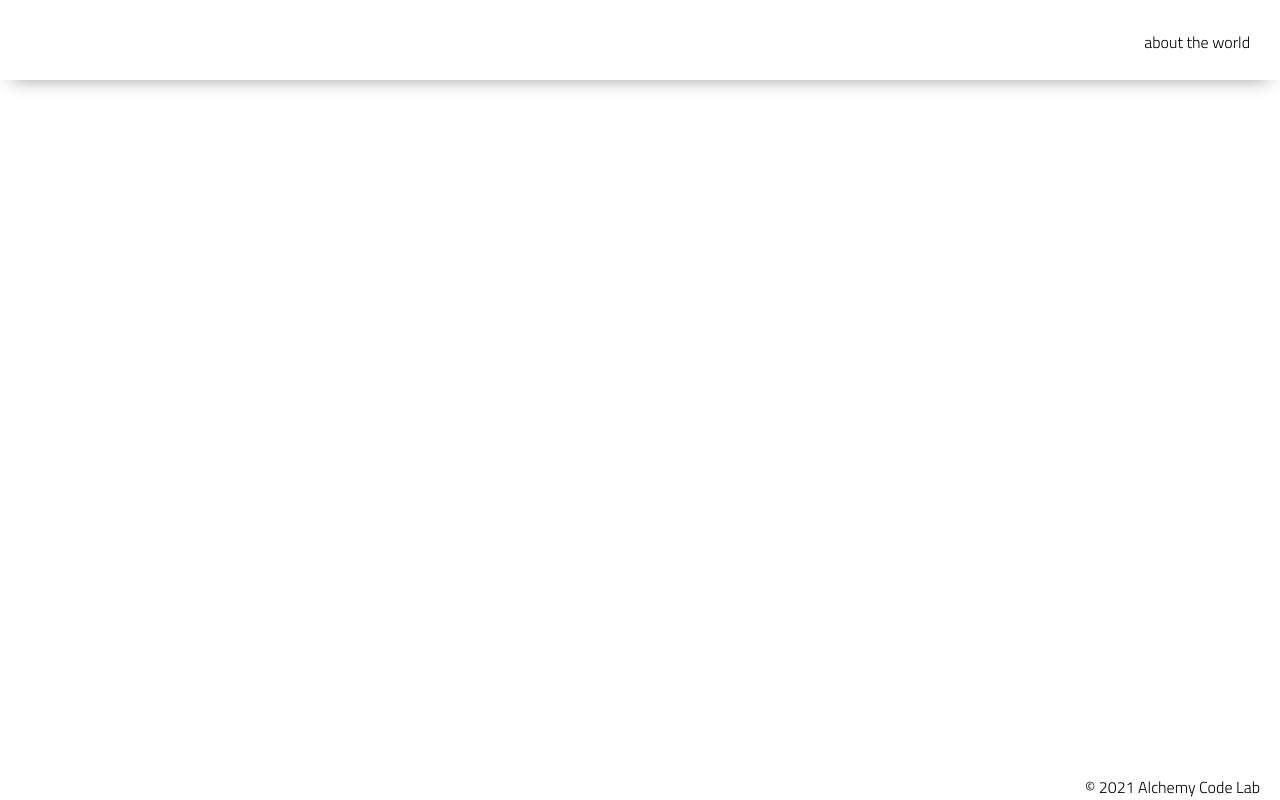
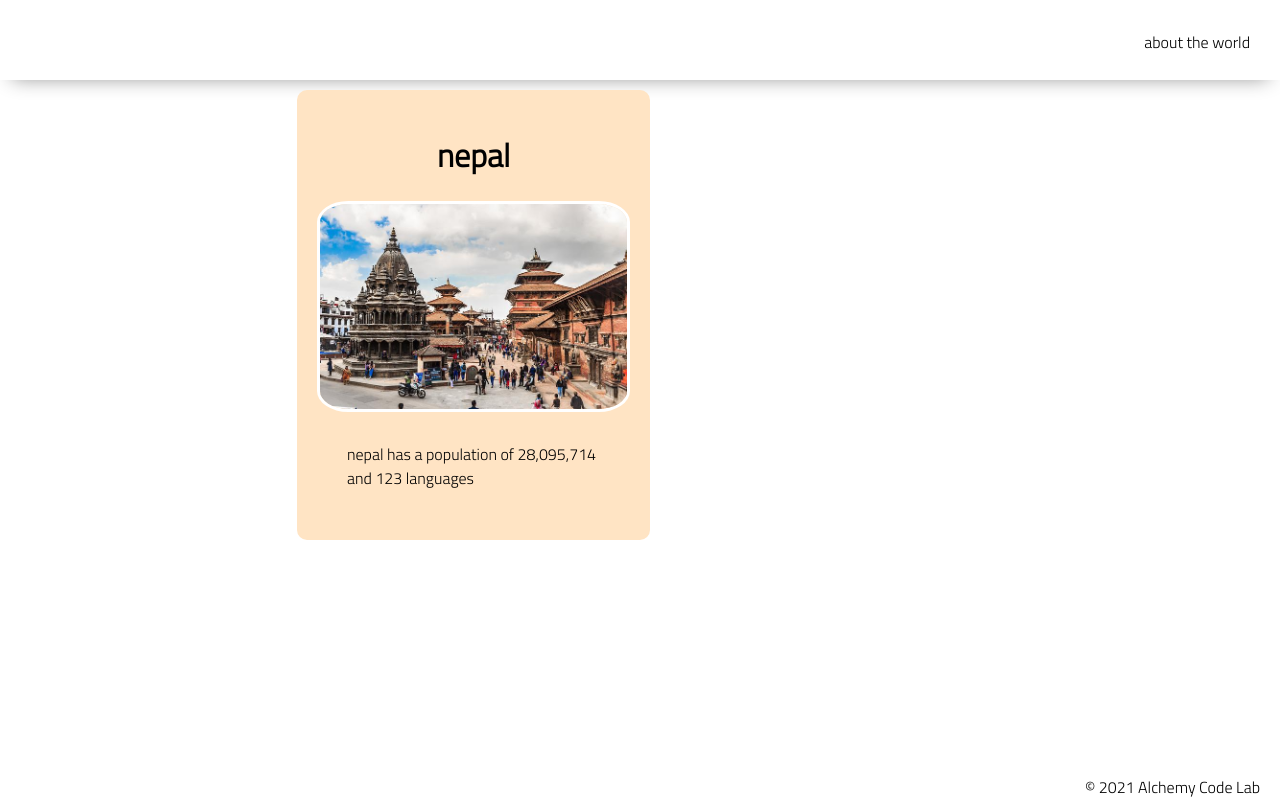
Before and after one commit to kashitamang/display-a-list, a plain HTML site: page index.html in a window 1280 px wide. Drawn offline with Linux system fonts and the light colour scheme.

Commit message:
added html and css draft of object array

```diff
--- a/index.html
+++ b/index.html
@@ -17,7 +17,13 @@
     <p>about the world</p>
     </header>
     <main>
-
+        <div id="countries">
+            <div class="country">
+                <h1>nepal</h1>
+                <img src="./assets/nepal.jpg">
+                <p>nepal has a population of 28,095,714 and 123 languages</p>
+            </div>
+        </div>
     </main>
     <footer>
         <div class="copy gutter-right">&copy; 2021 Alchemy Code Lab</div>
--- a/styles/home.css
+++ b/styles/home.css
@@ -1 +1,24 @@
 /* add home page styles here */
+
+#countries {
+    display: flex;
+    flex-direction: row;
+    flex-wrap: wrap;
+}
+
+.country {
+    width: 50%;
+    display: flex;
+    flex-direction: column;
+    align-items: center;
+    padding: 20px;
+    border-radius: 10px;
+    margin: 10px;
+    background-color: bisque;
+}
+
+img {
+    width: 100%;
+    border: 3px solid white;
+    border-radius: 10%;
+}
```
Also changed, not shown: example.test.js (added, +5 -0 lines), utils.js (added, +10 -0 lines).
